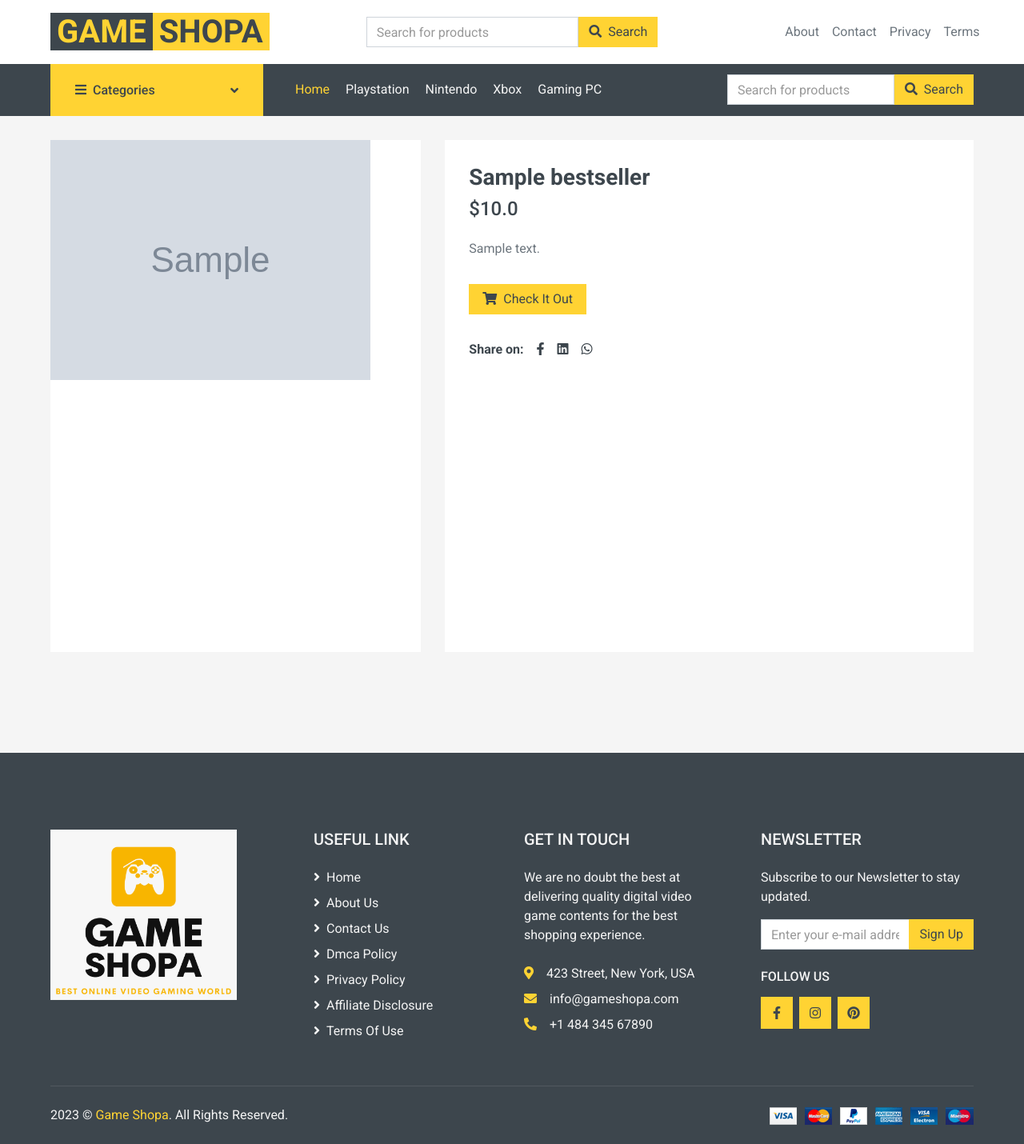
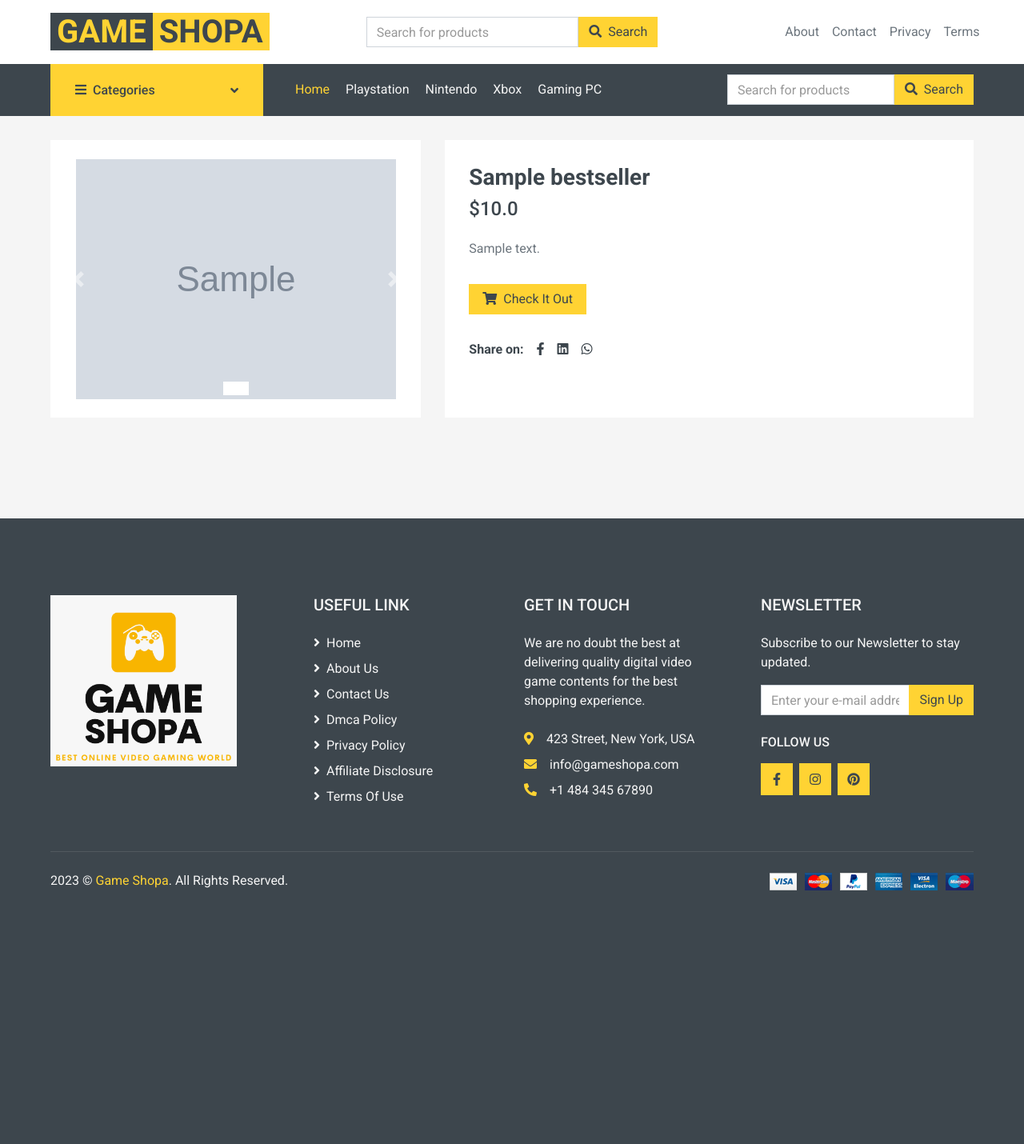
Before and after one commit to kaelzubs/gameshop, a Django app: a page that uses templates/gameshopa/detail.html in a window 1280 px wide. Shown: the whole page at 80% size. After the commit the page ends 1113 px from the top, so only its background shows below. Run offline with Django 4.2, Linux system fonts and the light colour scheme; tables that the repository leaves empty hold one stand-in row (values such as "Sample post"); grey boxes marked "Sample" are stand-in pictures; some libraries are stand-ins or nearby versions.

Commit message:
Third Commit

```diff
--- a/templates/gameshopa/detail.html
+++ b/templates/gameshopa/detail.html
@@ -22,8 +22,8 @@
                         </ol>
                         <div class="carousel-inner bg-light" role="listbox">
                             {% for imge in product_images %}
-                            <div class="carousel-item {% if forloop.counter0 == 0 %} active {% endif %}" style="width: 100%; height: 40em;">
-                                <img style="object-fit: contain; overflow: hidden;" class="d-block img-fluid" src="{{ imge.image.url }}" alt="{{ imge.title }}">
+                            <div class="carousel-item {% if forloop.counter0 == 0 %} active {% endif %}">
+                                <img style="object-fit: scale-down; overflow: hidden; width: 100%; height: 100%;" class="d-block img-fluid" src="{{ imge.image.url }}" alt="{{ imge.title }}">
                             </div>
                             {% endfor %}
                         </div>
```
